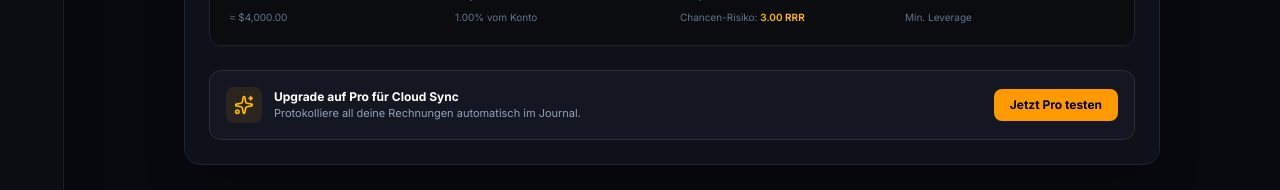
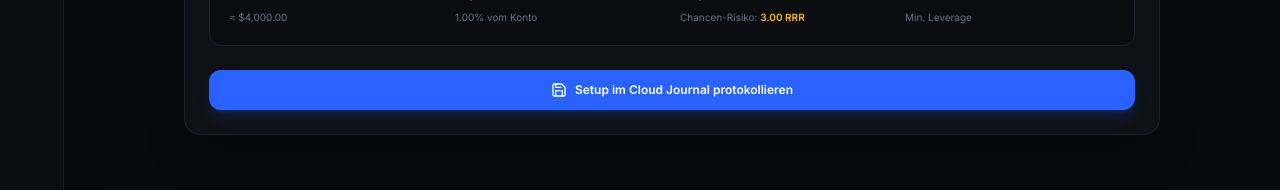
Before and after one commit to robingerling1298/riskil, a Next.js app: page /dashboard/risk in a window 1280 px wide. Shown: the part 490-680 px from the top of the page. Built offline with nearby package versions, Linux system fonts and the light colour scheme; no server answers.

Commit message:
Fix RiskCalculator props for build

```diff
--- a/src/app/dashboard/risk/page.tsx
+++ b/src/app/dashboard/risk/page.tsx
@@ -26,7 +26,7 @@ export default function RiskPage() {
         <p className="text-xs text-slate-400">Bestimme dein Kontorisiko und maximalen Verlust pro Trade.</p>
       </div>
 
-      <RiskCalculator onLogTrade={handleLogTrade} />
+      <RiskCalculator isPro={true} onLogTrade={handleLogTrade} />
 
       <LogTradeModal
         isOpen={isModalOpen}
--- a/src/components/RiskCalculator.tsx
+++ b/src/components/RiskCalculator.tsx
@@ -4,6 +4,7 @@ import { useState } from 'react'
 import { supabase } from '@/lib/supabase/client'
 import { ArrowUpRight, ArrowDownRight, ShieldAlert, Sparkles, Save, Check } from 'lucide-react'
 
+// Hier haben wir onLogTrade im Interface ergänzt:
 interface RiskCalculatorProps {
   isPro: boolean
   onLogTrade?: (data: any) => void
@@ -26,7 +27,6 @@ export default function RiskCalculator({ isPro, onLogTrade }: RiskCalculatorProp
   // Status
   const [isSaving, setIsSaving] = useState(false)
   const [saveSuccess, setSaveSuccess] = useState(false)
-
 
   // 1. Risikobetrag berechnen
   const calculatedRiskAmount = riskMode === 'PERCENT'
@@ -51,7 +51,7 @@ export default function RiskCalculator({ isPro, onLogTrade }: RiskCalculatorProp
   const expectedProfit = isValidSetup && tpDistance > 0 ? positionSizeUnits * tpDistance : 0
   const rrr = calculatedRiskAmount > 0 ? expectedProfit / calculatedRiskAmount : 0
 
-  // 6. Empfohlener Mindesthebel (Damit die Position ohne Over-Leveraging eröffnet werden kann)
+  // 6. Empfohlener Mindesthebel
   const minLeverage = accountSize > 0 ? Math.ceil(positionSizeUsd / accountSize) : 1
 
   // Speichern ins Cloud-Journal
@@ -78,9 +78,18 @@ export default function RiskCalculator({ isPro, onLogTrade }: RiskCalculatorProp
 
     if (!error) {
       setSaveSuccess(true)
+
+      // Hier rufen wir die übergebene onLogTrade Funktion auf, damit sich das Modal öffnet:
       if (onLogTrade) {
-        onLogTrade({ entryPrice, stopLoss, positionSize: positionSizeUnits })
+        onLogTrade({
+          pair: 'BTC/USDT',
+          direction: direction,
+          entryPrice: entryPrice,
+          leverage: minLeverage,
+          margin: calculatedRiskAmount,
+        })
       }
+
       setTimeout(() => setSaveSuccess(false), 3000)
     }
   }
```
